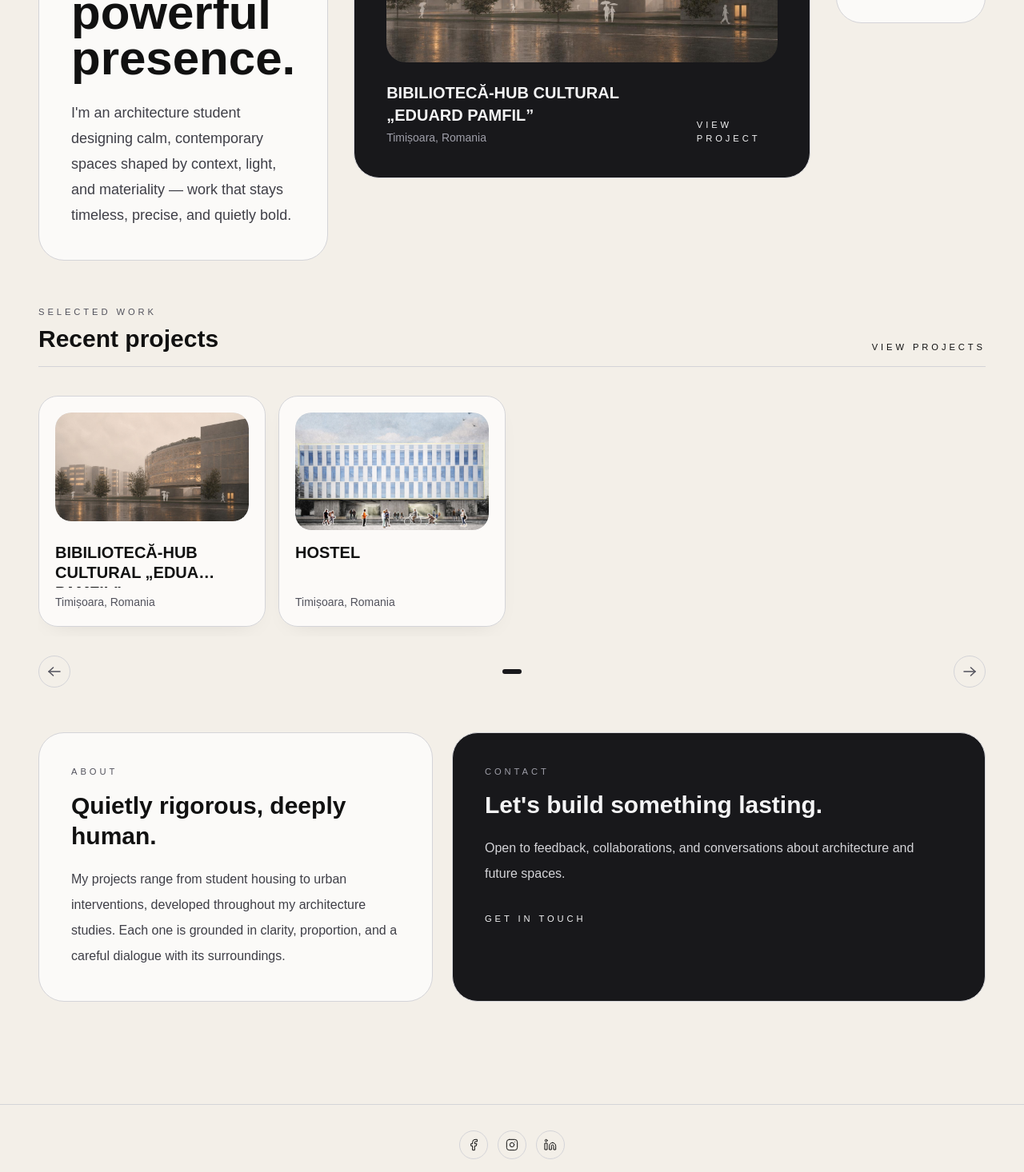
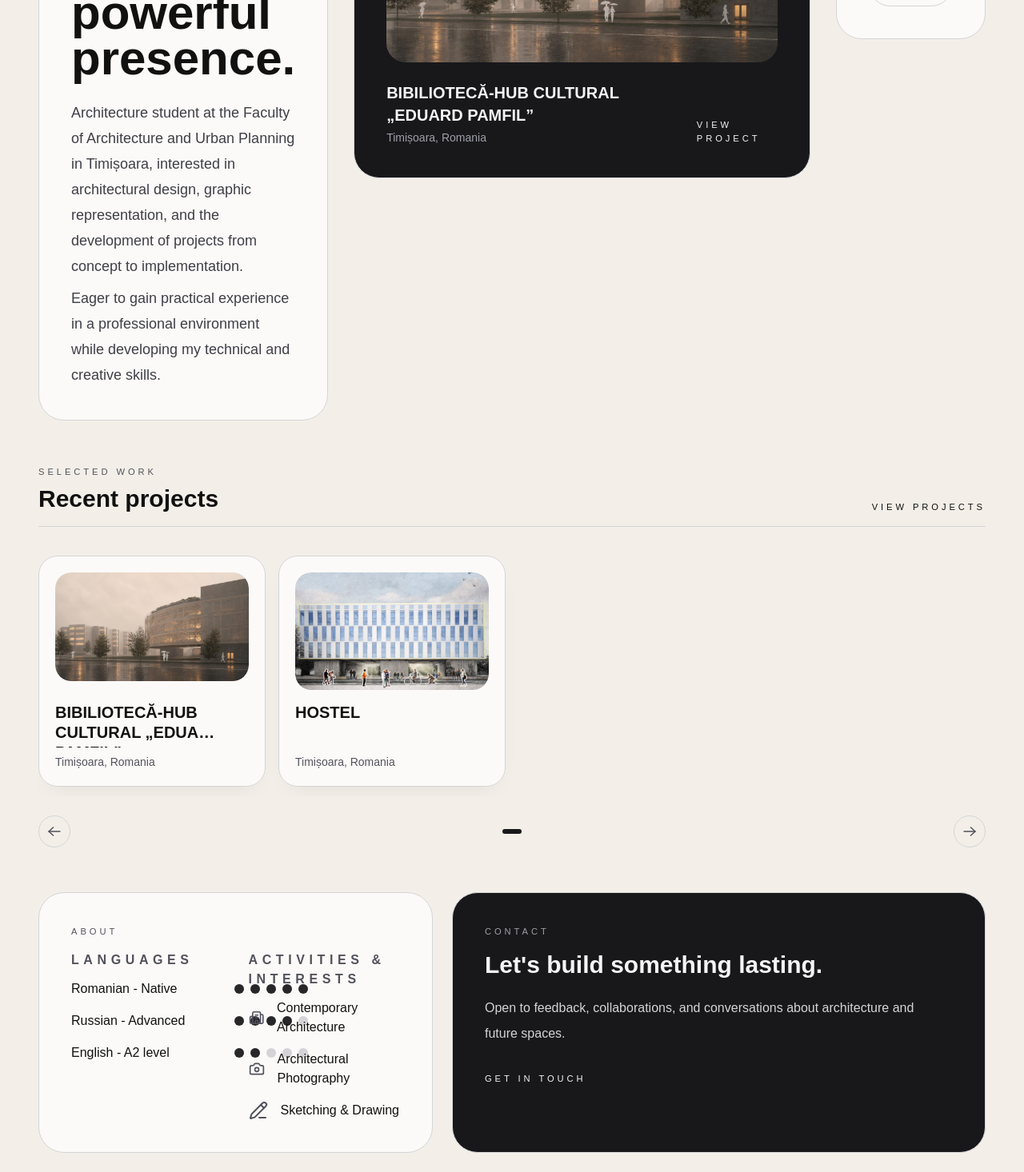
Before and after one commit to mihai2000/architecture, a Next.js app: page / in a window 1280 px wide. Shown: the part 400-1866 px from the top of the page at 80% size. Built offline with nearby package versions, Linux system fonts and the light colour scheme.

Commit message:
some text changes

```diff
--- a/package.json
+++ b/package.json
@@ -14,6 +14,7 @@
 		"embla-carousel-autoplay": "^8.6.0",
 		"embla-carousel-react": "^8.6.0",
 		"firebase": "^12.15.0",
+		"lucide-react": "^1.26.0",
 		"next": "16.2.10",
 		"react": "19.2.4",
 		"react-dom": "19.2.4"
--- a/src/app/page.tsx
+++ b/src/app/page.tsx
@@ -6,8 +6,10 @@ import { projects } from "@/lib/projects";
 import { useLanguage } from "@/lib/i18n/LanguageContext";
 import Image from "next/image";
 import Link from "next/link";
+import { Building2, Camera, PencilLine } from "lucide-react";
+import { LanguageSkill } from "@/components/languageSkill/languageSkill";
 
-const SKILLS = ["Archicad", "Twinmotion", "SketchUp", "Photoshop"];
+const SKILLS = ["Archicad", "Twinmotion", "SketchUp", "Adobe Photoshop"];
 
 export default function Home() {
 	const { t } = useLanguage();
@@ -26,6 +28,9 @@ export default function Home() {
 					</h1>
 					<p className="mt-6 max-w-xl text-base leading-8 text-zinc-700 sm:text-lg">
 						{t.home.lead}
+					</p>
+					<p className="mt-2 max-w-xl text-base leading-8 text-zinc-700 sm:text-lg">
+						{t.home.subLead}
 					</p>
 				</Reveal>
 				<Reveal
@@ -126,7 +131,7 @@ export default function Home() {
 				id="about"
 				className="mt-14 grid gap-6 lg:grid-cols-[0.85fr_1.15fr]"
 			>
-				<Reveal className="rounded-[2rem] border border-zinc-300 bg-white/70 p-8 sm:p-10">
+				{/* <Reveal className="rounded-[2rem] border border-zinc-300 bg-white/70 p-8 sm:p-10">
 					<p className="text-[0.7rem] uppercase tracking-[0.35em] text-zinc-600">
 						{t.home.aboutLabel}
 					</p>
@@ -136,6 +141,47 @@ export default function Home() {
 					<p className="mt-5 text-base leading-8 text-zinc-700">
 						{t.home.aboutText}
 					</p>
+				</Reveal> */}
+				<Reveal className="rounded-[2rem] border border-zinc-300 bg-white/70 p-8 sm:p-10">
+					<p className="text-[0.7rem] uppercase tracking-[0.35em] text-zinc-600">
+						{t.home.aboutLabel}
+					</p>
+					<div className="mt-4 grid gap-8 md:grid-cols-2">
+						<div>
+							<h3 className="mb-3 text-md font-semibold uppercase tracking-[0.35em] text-zinc-600">
+								{t.home.languagesTitle}
+							</h3>
+
+							<div className="space-y-4">
+								<LanguageSkill label={`${t.home.language1}`} level={5} />
+								<LanguageSkill label={`${t.home.language2}`} level={4} />
+								<LanguageSkill label={`${t.home.language3}`} level={2} />
+							</div>
+						</div>
+
+						<div>
+							<h3 className="mb-3 text-md font-semibold uppercase tracking-[0.35em] text-zinc-600">
+								{t.home.interestsTitle}
+							</h3>
+
+							<div className="space-y-4">
+								<div className="flex items-center gap-4">
+									<Building2 className="h-6 w-6 text-zinc-600" />
+									<span>{t.home.interest1}</span>
+								</div>
+
+								<div className="flex items-center gap-4">
+									<Camera className="h-6 w-6 text-zinc-600" />
+									<span>{t.home.interest2}</span>
+								</div>
+
+								<div className="flex items-center gap-4">
+									<PencilLine className="h-6 w-6 text-zinc-600" />
+									<span>{t.home.interest3}</span>
+								</div>
+							</div>
+						</div>
+					</div>
 				</Reveal>
 
 				<Reveal
--- /dev/null
+++ b/src/components/languageSkill/languageSkill.tsx
@@ -0,0 +1,45 @@
+// type LanguageSkillProps = {
+// 	label: string;
+// 	level: number;
+// };
+
+// export function LanguageSkill({ label, level }: LanguageSkillProps) {
+// 	return (
+// 		<div className="space-y-2">
+// 			<div className="flex justify-between text-sm">
+// 				<span>{label}</span>
+// 				<span className="text-zinc-500">{level}%</span>
+// 			</div>
+
+// 			<div className="h-2 overflow-hidden rounded-full bg-zinc-200">
+// 				<div
+// 					className="h-full rounded-full bg-zinc-800 transition-all duration-300"
+// 					style={{ width: `${level}%` }}
+// 				/>
+// 			</div>
+// 		</div>
+// 	);
+// }
+type LanguageSkillProps = {
+	label: string;
+	level: 1 | 2 | 3 | 4 | 5;
+};
+
+export function LanguageSkill({ label, level }: LanguageSkillProps) {
+	return (
+		<div className="flex items-center gap-6">
+			<span className="min-w-[180px]">{label}</span>
+
+			<div className="flex gap-2">
+				{[1, 2, 3, 4, 5].map((dot) => (
+					<div
+						key={dot}
+						className={`h-3 w-3 rounded-full ${
+							dot <= level ? "bg-zinc-800" : "bg-zinc-300"
+						}`}
+					/>
+				))}
+			</div>
+		</div>
+	);
+}
--- a/src/lib/i18n/translations.ts
+++ b/src/lib/i18n/translations.ts
@@ -21,12 +21,21 @@ export type Dictionary = {
 		eyebrow: string;
 		heading: string;
 		lead: string;
+		subLead: string;
 		featuredLabel: string;
 		viewProject: string;
 		selectedWork: string;
 		recentProjects: string;
 		viewProjects: string;
 		aboutLabel: string;
+		languagesTitle: string;
+		language1: string;
+		language2: string;
+		language3: string;
+		interestsTitle: string;
+		interest1: string;
+		interest2: string;
+		interest3: string;
 		aboutHeading: string;
 		aboutText: string;
 		contactLabel: string;
@@ -146,13 +155,23 @@ export const dictionaries: Record<Locale, Dictionary> = {
 		home: {
 			eyebrow: "Architecture / Interior / Urban",
 			heading: "Minimal spaces with powerful presence.",
-			lead: "I'm an architecture student designing calm, contemporary spaces shaped by context, light, and materiality — work that stays timeless, precise, and quietly bold.",
+			lead: "Architecture student at the Faculty of Architecture and Urban Planning in Timișoara, interested in architectural design, graphic representation, and the development of projects from concept to implementation.",
+			subLead:
+				"Eager to gain practical experience in a professional environment while developing my technical and creative skills.",
 			featuredLabel: "Featured project",
 			viewProject: "View project",
 			selectedWork: "Selected work",
 			recentProjects: "Recent projects",
 			viewProjects: "View Projects",
 			aboutLabel: "About",
+			languagesTitle: "Languages",
+			language1: "Romanian - Native",
+			language2: "Russian - Advanced",
+			language3: "English - A2 level",
+			interestsTitle: "Activities & Interests",
+			interest1: "Contemporary Architecture",
+			interest2: "Architectural Photography",
+			interest3: "Sketching & Drawing",
 			aboutHeading: "Quietly rigorous, deeply human.",
 			aboutText:
 				"My projects range from student housing to urban interventions, developed throughout my architecture studies. Each one is grounded in clarity, proportion, and a careful dialogue with its surroundings.",
@@ -283,13 +302,23 @@ export const dictionaries: Record<Locale, Dictionary> = {
 		home: {
 			eyebrow: "Arhitectură / Interior / Urban",
 			heading: "Spații minimale, cu o prezență puternică.",
-			lead: "Sunt student la arhitectură și proiectez spații calme și contemporane, modelate de context, lumină și materialitate — lucrări care rămân atemporale, precise și discret îndrăznețe.",
+			lead: "Student la Facultatea de Arhitectură și Urbanism din Timișoara, interesat de proiectarea arhitecturală, reprezentarea grafică și procesul de dezvoltare a proiectelor de la concept până la implementare.",
+			subLead:
+				"Dornic să acumulez experiență practică într- un mediu profesional și să îmi dezvolt competențele tehnice și creative.",
 			featuredLabel: "Proiect recomandat",
 			viewProject: "Vezi proiectul",
 			selectedWork: "Lucrări selectate",
 			recentProjects: "Proiecte recente",
 			viewProjects: "Vezi proiectele",
 			aboutLabel: "Despre",
+			languagesTitle: "Limbi străine",
+			language1: "Română - nativ",
+			language2: "Rusă - avansat",
+			language3: "Engleză - nivel A2",
+			interestsTitle: "Activități și interese",
+			interest1: "Arhitectură contemporană",
+			interest2: "Fotografie de arhitectură",
+			interest3: "Schiță și desen",
 			aboutHeading: "Riguroși în liniște, profund umani.",
 			aboutText:
 				"Proiectele mele variază de la locuințe pentru studenți la intervenții urbane, dezvoltate pe parcursul studiilor mele de arhitectură. Fiecare pornește de la claritate, proporție și un dialog atent cu împrejurimile sale.",
```
Also changed, not shown: 1 other file (tests, documents, lock files or other folders).
